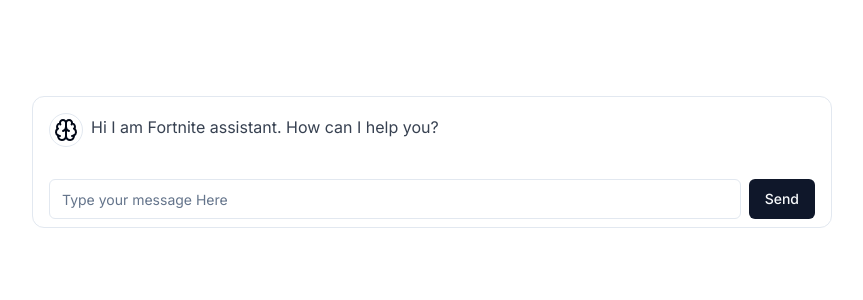
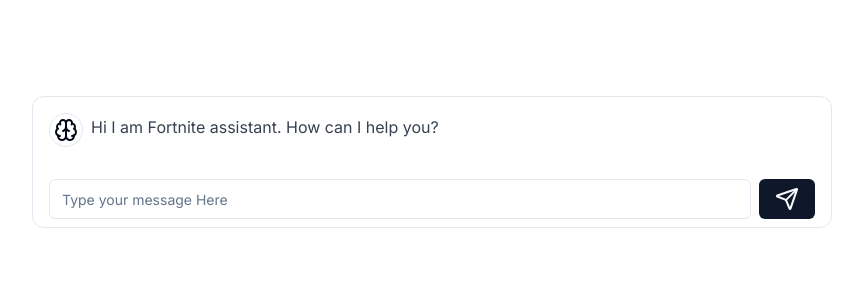
Before and after one commit to RajShringi/ai-customer-support, a Next.js app: page / in a window 1280 px wide. Shown: the top 300 px of the page, without its empty margins (208-1071 px from the left). Built offline with nearby package versions, Linux system fonts and the light colour scheme.

Commit message:
add Loading state and change style of button according the loading state

```diff
--- a/src/components/InputWithButton.tsx
+++ b/src/components/InputWithButton.tsx
@@ -1,15 +1,18 @@
 import { Button } from "@/components/ui/button";
 import { Input } from "@/components/ui/input";
+import { Loader, Send } from "lucide-react";
 import { Dispatch, SetStateAction } from "react";
 
 export function InputWithButton({
   userMessage,
   setUserMessage,
   sendMessage,
+  loading,
 }: {
   userMessage: string;
   setUserMessage: Dispatch<SetStateAction<string>>;
   sendMessage: () => void;
+  loading: boolean;
 }) {
   return (
     <div className="flex w-full pt-6 items-center space-x-2 sticky top-0 px-2">
@@ -19,8 +22,8 @@
         value={userMessage}
         onChange={(e) => setUserMessage(e.target.value)}
       />
-      <Button type="submit" onClick={sendMessage}>
-        Send
+      <Button type="submit" onClick={sendMessage} disabled={loading}>
+        {loading ? <Loader className="animate-pulse" /> : <Send />}
       </Button>
     </div>
   );
```
